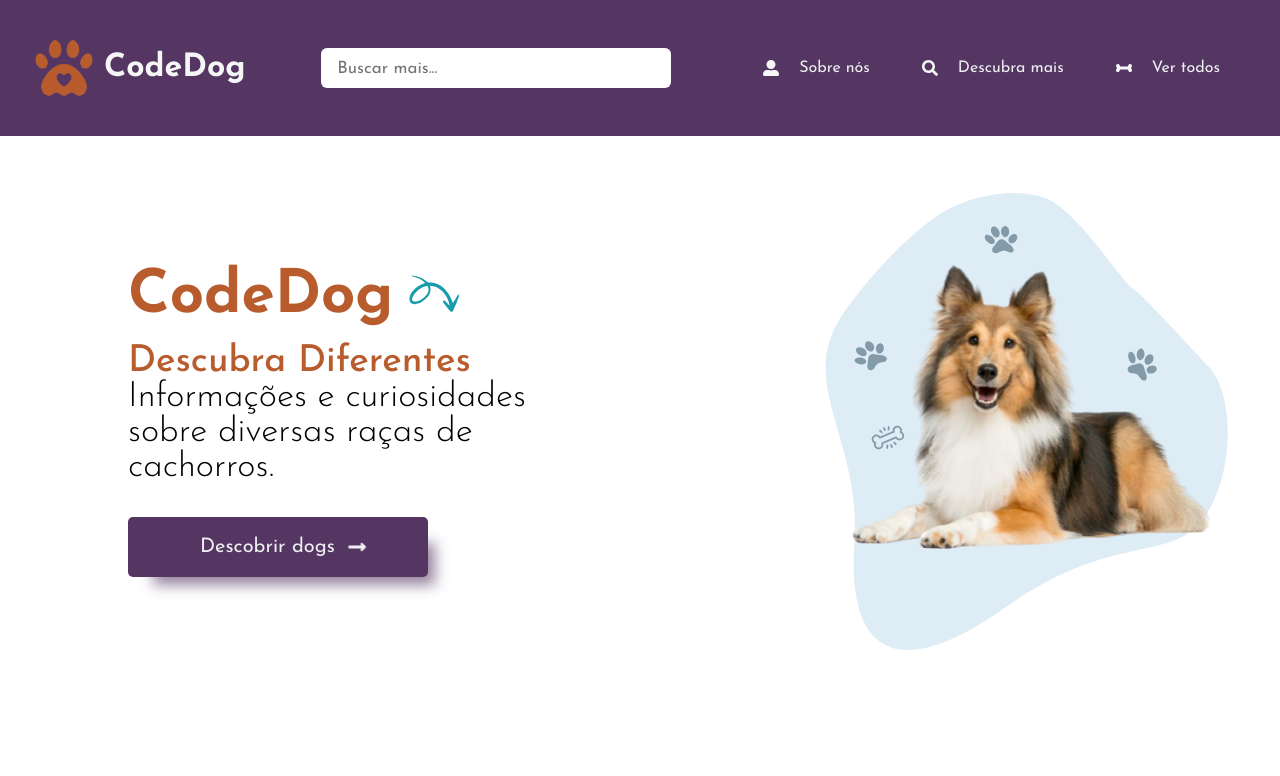
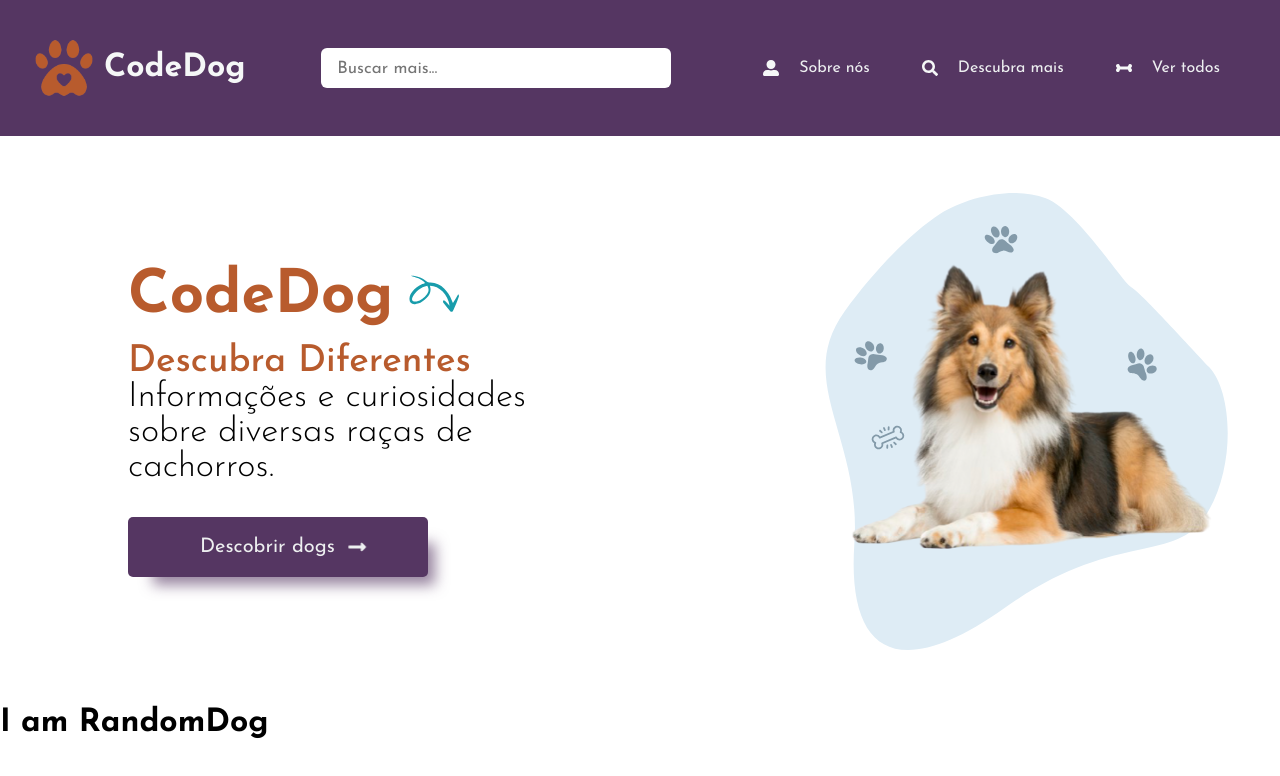
Before and after one commit to 011Jorge/which-is-dog, a React (Vite) app: page / in a window 1280 px wide. Shown: the top 776 px of the page. Built offline with nearby package versions, Linux system fonts and the light colour scheme.

Commit message:
:bricks: created randomDog component

```diff
--- /dev/null
+++ b/src/components/randomDog/index.jsx
@@ -0,0 +1,11 @@
+import React from "react";
+
+function RandomDog() {
+  return (
+    <div className="container-randomDog">
+      <h1>I am RandomDog</h1>
+    </div>
+  );
+}
+
+export default RandomDog;
--- a/src/pages/home/index.jsx
+++ b/src/pages/home/index.jsx
@@ -2,6 +2,7 @@ import React from "react";
 import { FaLongArrowAltRight } from "react-icons/fa";
 
 import Navbar from "../../components/navbar";
+import RandomDog from "../../components/randomDog";
 import arrowSvg from "../../svg/arrow.svg";
 import dogSvg from "../../svg/dog.svg";
 
@@ -27,6 +28,7 @@ function Home() {
         </div>
         <img src={dogSvg} className="img-dog" alt="img-dog" />
       </div>
+      <RandomDog />
     </div>
   );
 }
```
